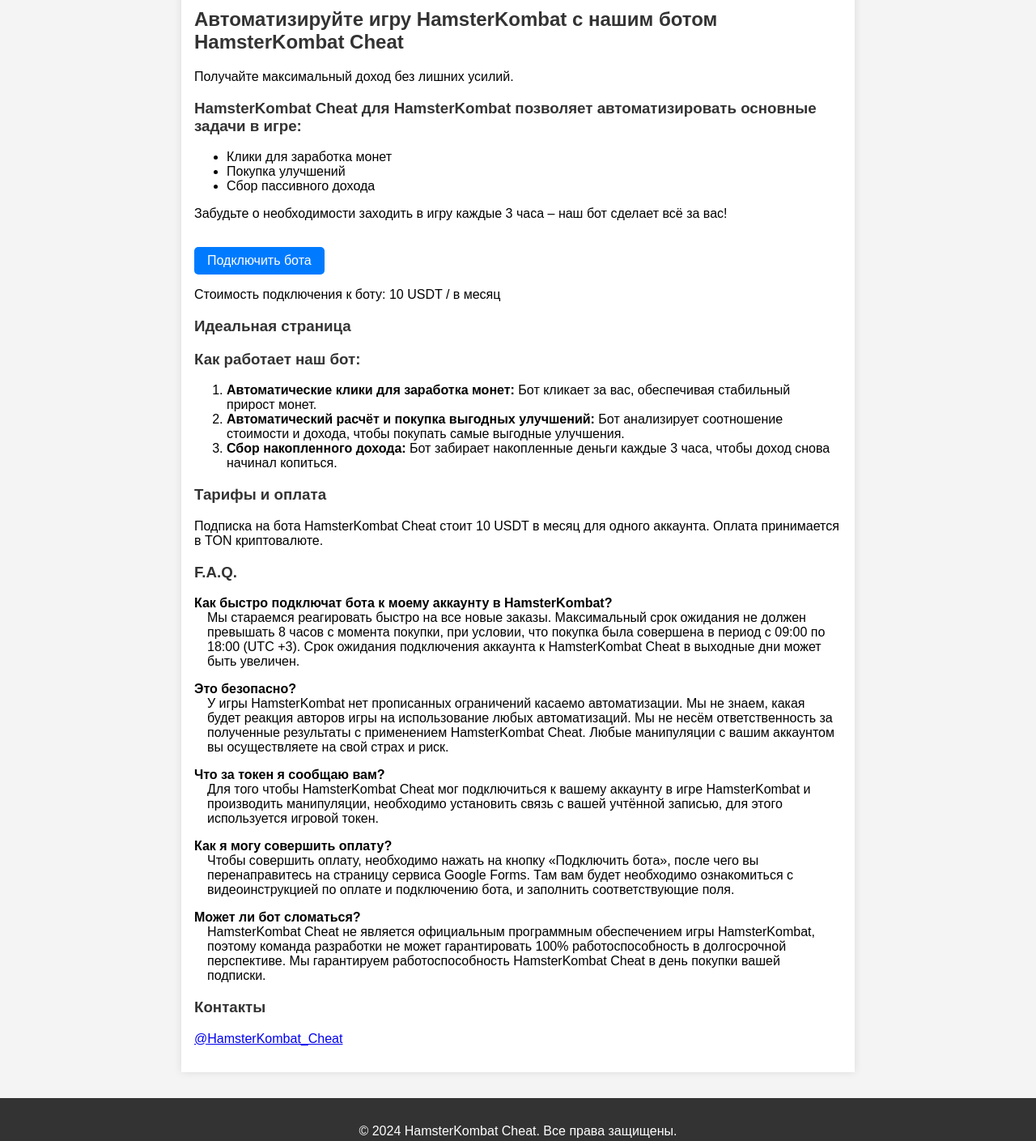
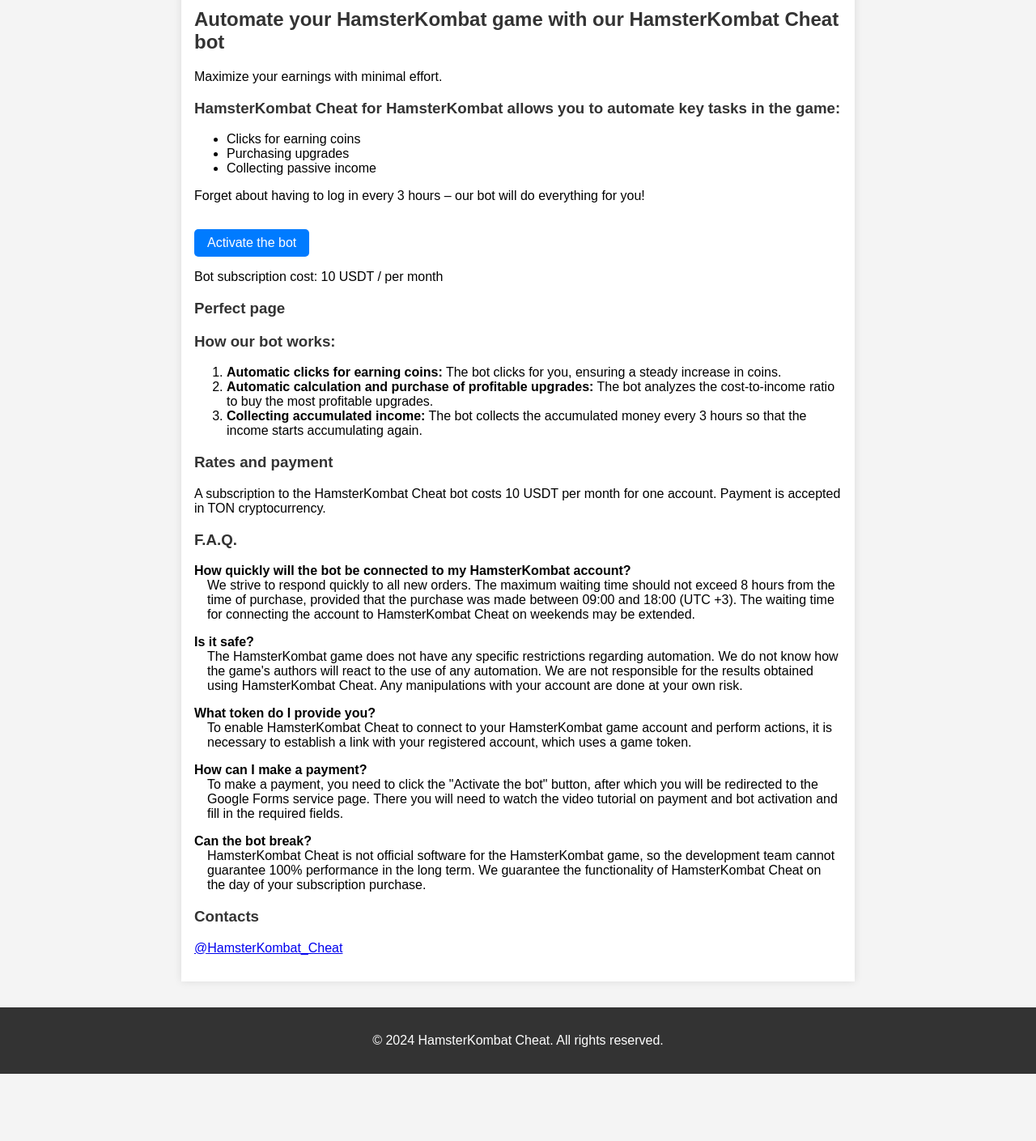
Before and after one commit to woobid/hamsterkombat_en, a plain HTML site: page index.html in a window 1280 px wide. Shown: the part 200-1609 px from the top of the page at 81% size. After the commit the page ends 1526 px from the top, so only its background shows below. Drawn offline with Linux system fonts and the light colour scheme.

Commit message:
Update index.html

```diff
--- a/index.html
+++ b/index.html
@@ -57,11 +57,9 @@
     </style>
 </head>
 <body>
-
 <header>
     <h1>HamsterKombat Cheat Bot</h1>
 </header>
-
 <div class="container">
     <div class="languages">
         <a href="https://github.com/woobid/hamsterkombat_en">English</a>
@@ -69,57 +67,54 @@
         <a href="https://github.com/woobid/hamsterkombat_de">Deutsche</a>
         <a href="https://github.com/woobid/hamsterkombat_fr">Français</a>
     </div>
+    <h2>Automate your HamsterKombat game with our HamsterKombat Cheat bot</h2>
+<p>Maximize your earnings with minimal effort.</p>
 
-    <h2>Автоматизируйте игру HamsterKombat с нашим ботом HamsterKombat Cheat</h2>
-    <p>Получайте максимальный доход без лишних усилий.</p>
+<h3>HamsterKombat Cheat for HamsterKombat allows you to automate key tasks in the game:</h3>
+<ul>
+    <li>Clicks for earning coins</li>
+    <li>Purchasing upgrades</li>
+    <li>Collecting passive income</li>
+</ul>
+<p>Forget about having to log in every 3 hours – our bot will do everything for you!</p>
 
-    <h3>HamsterKombat Cheat для HamsterKombat позволяет автоматизировать основные задачи в игре:</h3>
-    <ul>
-        <li>Клики для заработка монет</li>
-        <li>Покупка улучшений</li>
-        <li>Сбор пассивного дохода</li>
-    </ul>
-    <p>Забудьте о необходимости заходить в игру каждые 3 часа – наш бот сделает всё за вас!</p>
+<a href="https://forms.gle/iMMVzzB4MStip2s89" class="btn">Activate the bot</a>
+<p>Bot subscription cost: 10 USDT / per month</p>
 
-    <a href="https://forms.gle/iMMVzzB4MStip2s89" class="btn">Подключить бота</a>
-    <p>Стоимость подключения к боту: 10 USDT / в месяц</p>
+<h3>Perfect page</h3>
+<h3>How our bot works:</h3>
+<ol>
+    <li><strong>Automatic clicks for earning coins:</strong> The bot clicks for you, ensuring a steady increase in coins.</li>
+    <li><strong>Automatic calculation and purchase of profitable upgrades:</strong> The bot analyzes the cost-to-income ratio to buy the most profitable upgrades.</li>
+    <li><strong>Collecting accumulated income:</strong> The bot collects the accumulated money every 3 hours so that the income starts accumulating again.</li>
+</ol>
 
-    <h3>Идеальная страница</h3>
-    <h3>Как работает наш бот:</h3>
-    <ol>
-        <li><strong>Автоматические клики для заработка монет:</strong> Бот кликает за вас, обеспечивая стабильный прирост монет.</li>
-        <li><strong>Автоматический расчёт и покупка выгодных улучшений:</strong> Бот анализирует соотношение стоимости и дохода, чтобы покупать самые выгодные улучшения.</li>
-        <li><strong>Сбор накопленного дохода:</strong> Бот забирает накопленные деньги каждые 3 часа, чтобы доход снова начинал копиться.</li>
-    </ol>
+<h3>Rates and payment</h3>
+<p>A subscription to the HamsterKombat Cheat bot costs 10 USDT per month for one account. Payment is accepted in TON cryptocurrency.</p>
 
-    <h3>Тарифы и оплата</h3>
-    <p>Подписка на бота HamsterKombat Cheat стоит 10 USDT в месяц для одного аккаунта. Оплата принимается в TON криптовалюте.</p>
+<h3>F.A.Q.</h3>
+<dl class="faq">
+    <dt>How quickly will the bot be connected to my HamsterKombat account?</dt>
+    <dd>We strive to respond quickly to all new orders. The maximum waiting time should not exceed 8 hours from the time of purchase, provided that the purchase was made between 09:00 and 18:00 (UTC +3). The waiting time for connecting the account to HamsterKombat Cheat on weekends may be extended.</dd>
 
-    <h3>F.A.Q.</h3>
-    <dl class="faq">
-        <dt>Как быстро подключат бота к моему аккаунту в HamsterKombat?</dt>
-        <dd>Мы стараемся реагировать быстро на все новые заказы. Максимальный срок ожидания не должен превышать 8 часов с момента покупки, при условии, что покупка была совершена в период с 09:00 по 18:00 (UTC +3). Срок ожидания подключения аккаунта к HamsterKombat Cheat в выходные дни может быть увеличен.</dd>
+    <dt>Is it safe?</dt>
+    <dd>The HamsterKombat game does not have any specific restrictions regarding automation. We do not know how the game's authors will react to the use of any automation. We are not responsible for the results obtained using HamsterKombat Cheat. Any manipulations with your account are done at your own risk.</dd>
 
-        <dt>Это безопасно?</dt>
-        <dd>У игры HamsterKombat нет прописанных ограничений касаемо автоматизации. Мы не знаем, какая будет реакция авторов игры на использование любых автоматизаций. Мы не несём ответственность за полученные результаты с применением HamsterKombat Cheat. Любые манипуляции с вашим аккаунтом вы осуществляете на свой страх и риск.</dd>
+    <dt>What token do I provide you?</dt>
+    <dd>To enable HamsterKombat Cheat to connect to your HamsterKombat game account and perform actions, it is necessary to establish a link with your registered account, which uses a game token.</dd>
 
-        <dt>Что за токен я сообщаю вам?</dt>
-        <dd>Для того чтобы HamsterKombat Cheat мог подключиться к вашему аккаунту в игре HamsterKombat и производить манипуляции, необходимо установить связь с вашей учтённой записью, для этого используется игровой токен.</dd>
+    <dt>How can I make a payment?</dt>
+    <dd>To make a payment, you need to click the "Activate the bot" button, after which you will be redirected to the Google Forms service page. There you will need to watch the video tutorial on payment and bot activation and fill in the required fields.</dd>
 
-        <dt>Как я могу совершить оплату?</dt>
-        <dd>Чтобы совершить оплату, необходимо нажать на кнопку «Подключить бота», после чего вы перенаправитесь на страницу сервиса Google Forms. Там вам будет необходимо ознакомиться с видеоинструкцией по оплате и подключению бота, и заполнить соответствующие поля.</dd>
+    <dt>Can the bot break?</dt>
+    <dd>HamsterKombat Cheat is not official software for the HamsterKombat game, so the development team cannot guarantee 100% performance in the long term. We guarantee the functionality of HamsterKombat Cheat on the day of your subscription purchase.</dd>
+</dl>
 
-        <dt>Может ли бот сломаться?</dt>
-        <dd>HamsterKombat Cheat не является официальным программным обеспечением игры HamsterKombat, поэтому команда разработки не может гарантировать 100% работоспособность в долгосрочной перспективе. Мы гарантируем работоспособность HamsterKombat Cheat в день покупки вашей подписки.</dd>
-    </dl>
-
-    <h3>Контакты</h3>
-    <p><a href=" https://t.me/HamsterKombat_Cheat">@HamsterKombat_Cheat</a></p>
+<h3>Contacts</h3>
+<p><a href="https://t.me/HamsterKombat_Cheat">@HamsterKombat_Cheat</a></p>
 </div>
-
 <footer>
-    <p>&copy; 2024 HamsterKombat Cheat. Все права защищены.</p>
+    <p>&copy; 2024 HamsterKombat Cheat. All rights reserved.</p>
 </footer>
-
 </body>
 </html>
```
